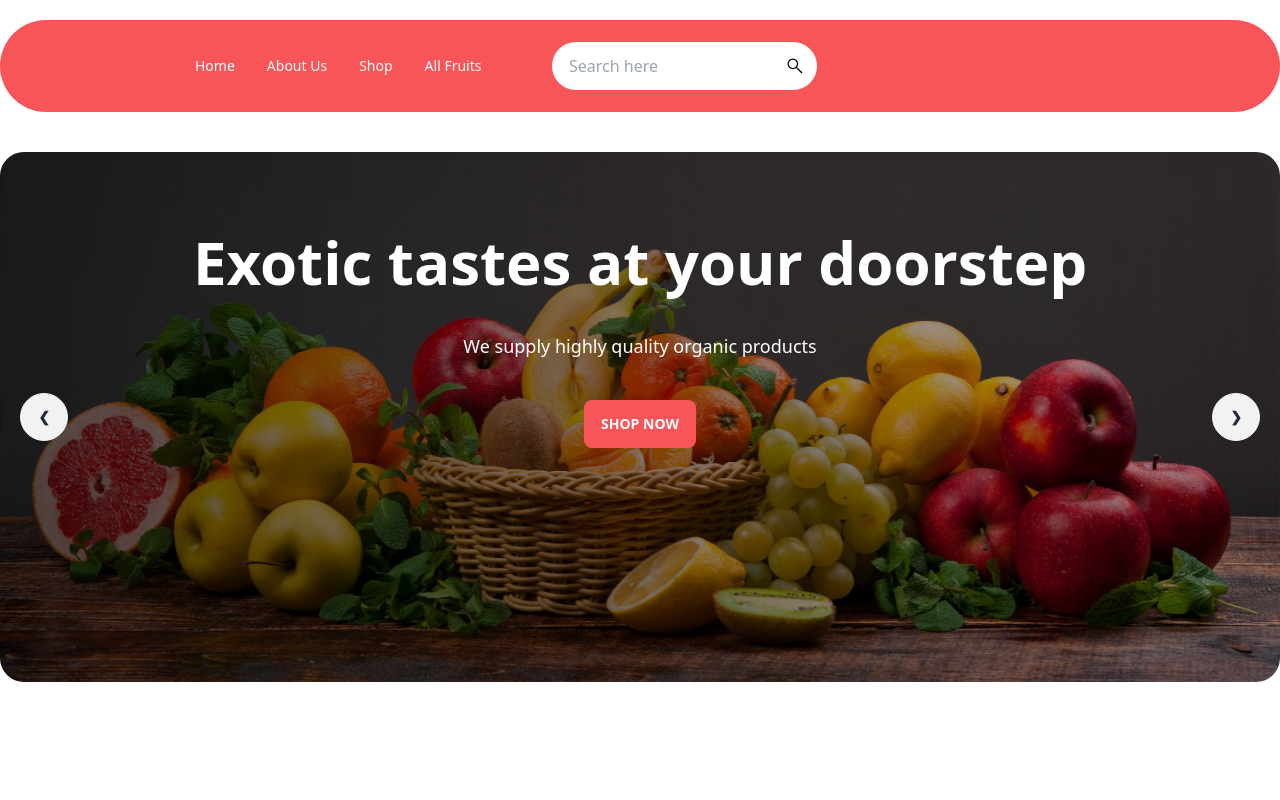
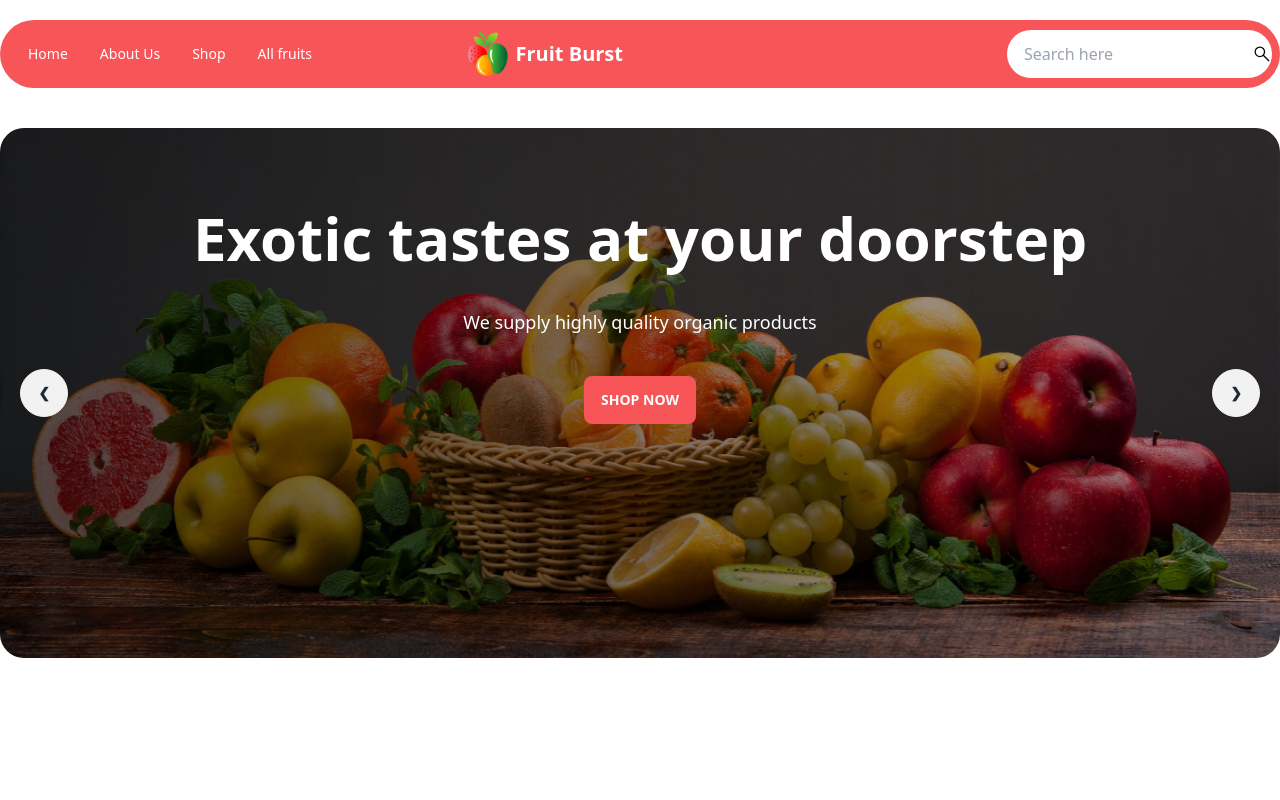
Before and after one commit to ShariarNiaj05/fruit-brust, a plain HTML site: page index.html in a window 1280 px wide. Shown: the top 800 px of the page. Drawn offline with nearby package versions, Linux system fonts and the light colour scheme.

Commit message:
navbar updated

```diff
--- a/index.html
+++ b/index.html
@@ -32,48 +32,35 @@
 
       <!-- nav section  -->
       <nav class="max-w-screen-xl mx-auto bg-primary-color mt-5 rounded-full text-white">
-        <div class="navbar p-5 ">
-            <div class="navbar-start">
-              <div class="dropdown">
-                <label  class="btn btn-ghost lg:hidden">
-                  <svg xmlns="http://www.w3.org/2000/svg" class="h-5" fill="none" viewBox="0 0 24 24" stroke="currentColor"><path stroke-linecap="round" stroke-linejoin="round" stroke-width="2" d="M4 6h16M4 12h8m-8 6h16" /></svg>
-                </label>
-                <ul class="menu menu-sm dropdown-content mt-3 z-[1] p-2 shadow bg-base-100 rounded-box">
+        <div class="navbar">
+          <div class="navbar-start  flex-row-reverse lg:flex-row justify-between">
+            <div class="dropdown">
+              <ul tabindex="0" class="menu menu-sm dropdown-content mt-3 z-[1] p-2 shadow rounded-box w-52">
+                <li><a>Home</a></li>
+                  <li><a>About Us</a></li>
+                  <li><a>Shop</a></li>
+                  <li><a>All fruits</a></li>
+              </ul>
+
+              <label tabindex="0" class="btn btn-ghost lg:hidden abosulute ">
+                <svg xmlns="http://www.w3.org/2000/svg" class="h-5 w-5" fill="none" viewBox="0 0 24 24" stroke="currentColor"><path stroke-linecap="round" stroke-linejoin="round" stroke-width="2" d="M4 6h16M4 12h8m-8 6h16" /></svg>
+              </label>
+              <div class="navbar-center hidden lg:flex">
+                <ul class="menu menu-horizontal px-1">
                   <li><a>Home</a></li>
-                  <li>
-                    <a>About Us</a>
-                  </li>
+                  <li><a>About Us</a></li>
                   <li><a>Shop</a></li>
-                  <li><a>All Fruits</a></li>
+                  <li><a>All fruits</a></li>
                 </ul>
               </div>
             </div>
-
-            <div class="navbar-center hidden lg:flex ">
-              <ul class="menu menu-horizontal px-1 lg:-ml-[465px] ">
-                <li>
-                    <a>Home</a>
-                </li>
-                <li>
-                    <a>About Us</a>
-                </li>
-                <li>
-                    <a>Shop</a>
-                </li>
-                <li>
-                    <a>All Fruits</a>
-                </li>
-              </ul>
-            </div>
-            <div class="flex items-center justify-center gap-3 hidden lg:block">
-                <img class="w-10 lg:-ml-10" src="./images/logo.png" alt="">
-                <h2 class="font-bold text-2xl -mt-8 ml-2">Fruit Burst</h2>
-            </div>
-            <div class="navbar-end  relative max-w-10 flex-1">
-                <input type="search" placeholder="Search here "  class="input bg-white text-black rounded-full" />
-                <img class="w-5 absolute right-3" src="./images/search_FILL0_wght400_GRAD0_opsz48.svg" alt="">
-            </div>
+            <a class="btn btn-ghost normal-case text-xl"> <img class="w-10" src="./images/logo.png" alt="">Fruit Burst</a>
           </div>
+          <div class="navbar-end relative  hidden lg:inline-flex">
+              <input type="search" placeholder="Search here"  class="input bg-white text-black rounded-full" />
+                <img class="w-5 absolute" src="./images/search_FILL0_wght400_GRAD0_opsz48.svg" alt="">
+          </div>
+        </div>
       </nav>
 
       <!-- hero or banner section  -->
```
